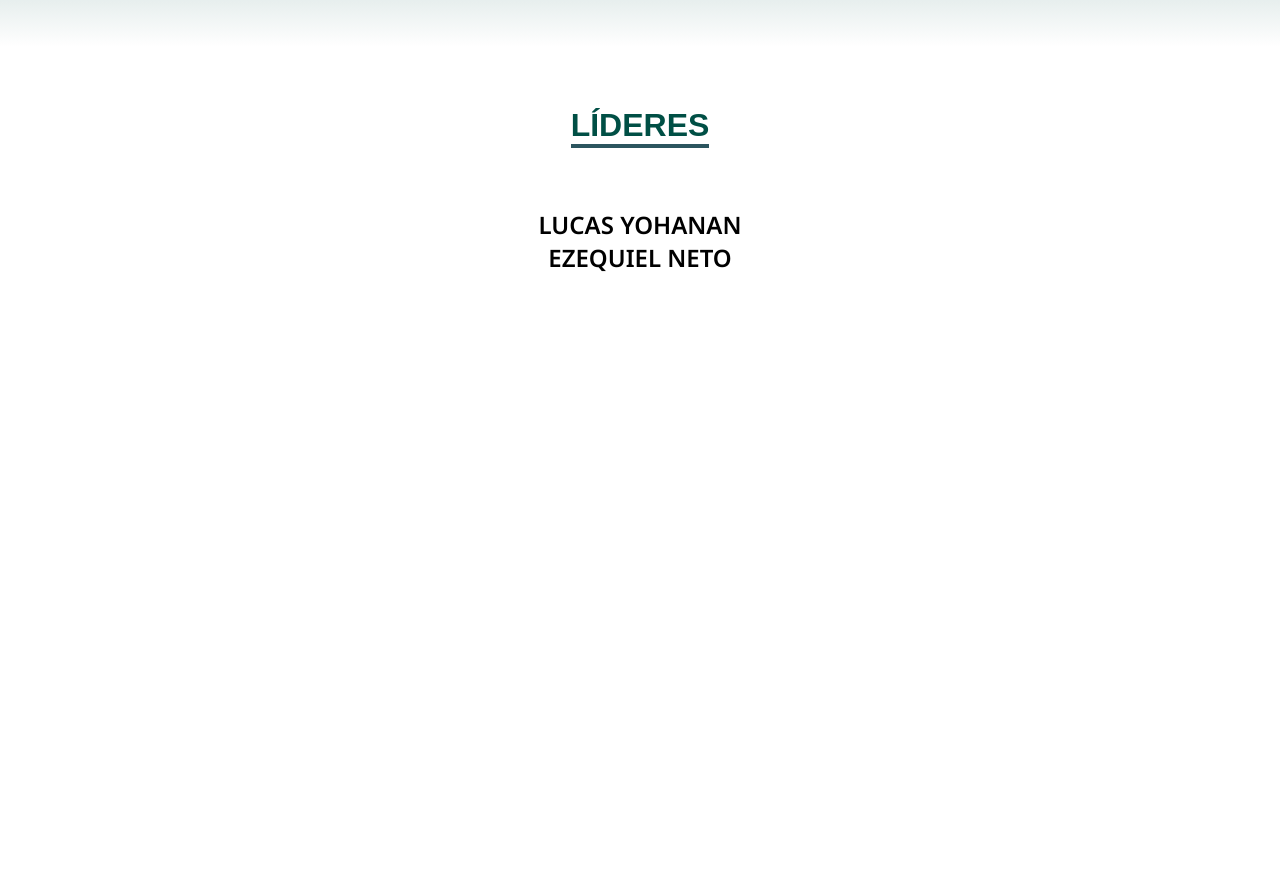
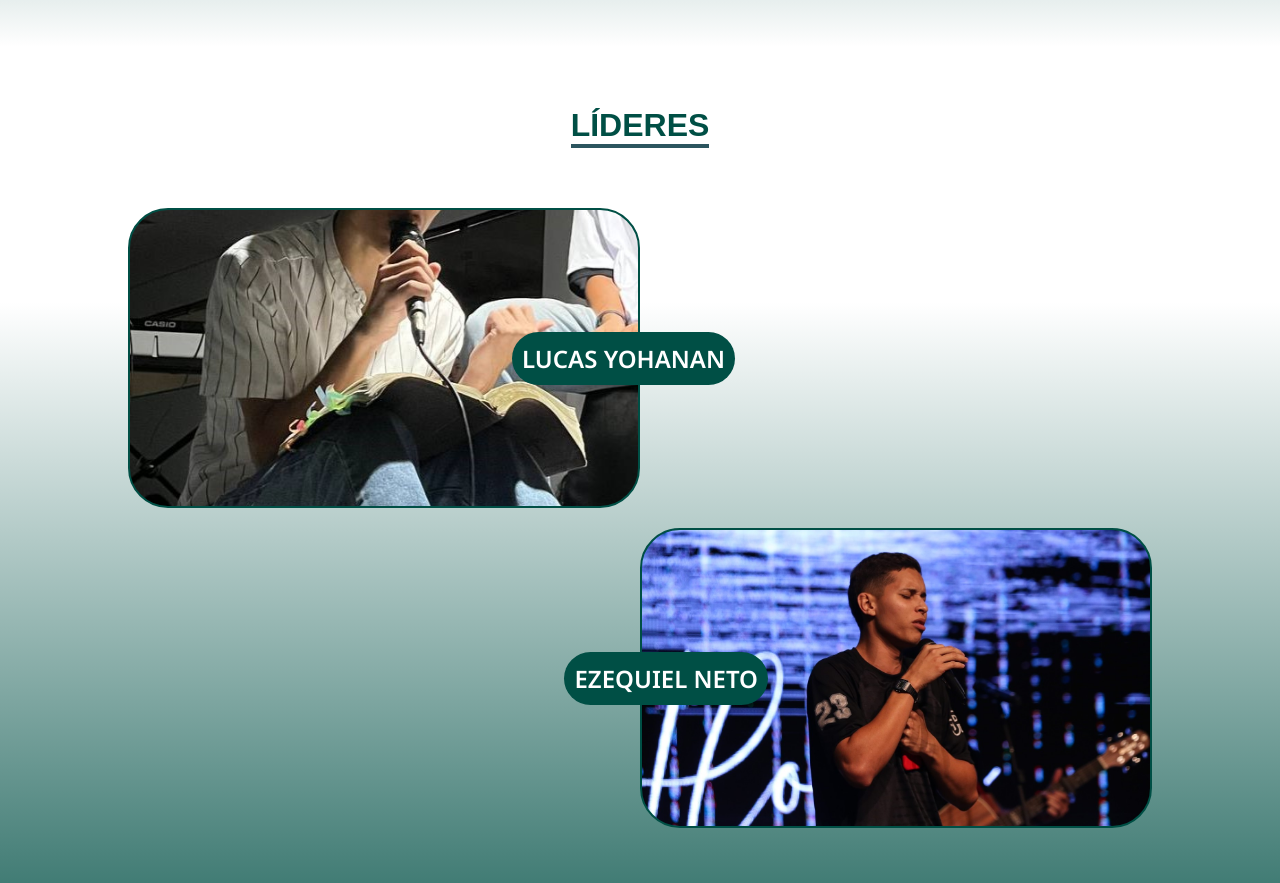
Before and after one commit to jvictormuniz/thetruth, a plain HTML site: page index.html in a window 1280 px wide. Shown: the part 2517-3400 px from the top of the page. Before the commit the page ends 2791 px from the top, so only its background shows below. Drawn offline with nearby package versions, Linux system fonts and the light colour scheme.

Commit message:
seventh step

```diff
--- a/index-style.css
+++ b/index-style.css
@@ -506,7 +506,9 @@ header {
 }
 
 .lidership {
+    background-image: linear-gradient(var(--color1) 20%, var(--color3));
     margin-top: 60px;
+    padding-bottom: 20%;
     display: flex;
     flex-direction: column;
     align-items: center;
@@ -519,3 +521,55 @@ header {
     border-bottom: 4px solid var(--color4);
     margin-bottom: 60px;
 }
+
+.lucasyohanan {
+    width:  100%;
+    display: flex;
+    align-items: center;
+    position: relative;
+}
+
+.lucasyohanan span {
+    width: 40%;
+    height: 300px;
+    margin-left: 10%;
+    background: url(./assets/LucasYohanan4.jpeg) center/cover;
+    border: 2px solid var(--color3);
+    border-radius: 40px;
+}
+
+#lucas-info {
+    color: var(--color1);
+    background: var(--color3);
+    border-radius: 40px;
+    padding: 10px;
+    position: absolute;
+    left: 40%;
+}
+
+.ezequielneto {
+    width:  100%;
+    margin-top: 20px;
+    display: flex;
+    align-items: center;
+    justify-content: right;
+    position: relative;
+}
+
+.ezequielneto span {
+    width: 40%;
+    height: 300px;
+    margin-right: 10%;
+    background: url(./assets/EzequielNeto2.jpg) center/cover;
+    border: 2px solid var(--color3);
+    border-radius: 40px;
+}
+
+#ezequiel-info {
+    color: var(--color1);
+    background: var(--color3);
+    border-radius: 40px;
+    padding: 10px;
+    position: absolute;
+    right: 40%;
+}
--- a/index.html
+++ b/index.html
@@ -113,11 +113,11 @@
                 </div>
             </div>
             <div class="ezequielneto">
-                <span></span>
                 <div id="ezequiel-info">
                         <h2>EZEQUIEL NETO</h2>
                         <p></p>
                 </div>
+                <span></span>
             </div>
         </div>
 
```
Also changed, not shown: assets/EzequielNeto.jpg (added), assets/EzequielNeto2.jpg (added), assets/LucasYohanan1.jpeg (added), assets/LucasYohanan2.jpeg (added), assets/LucasYohanan4.jpeg (added).
